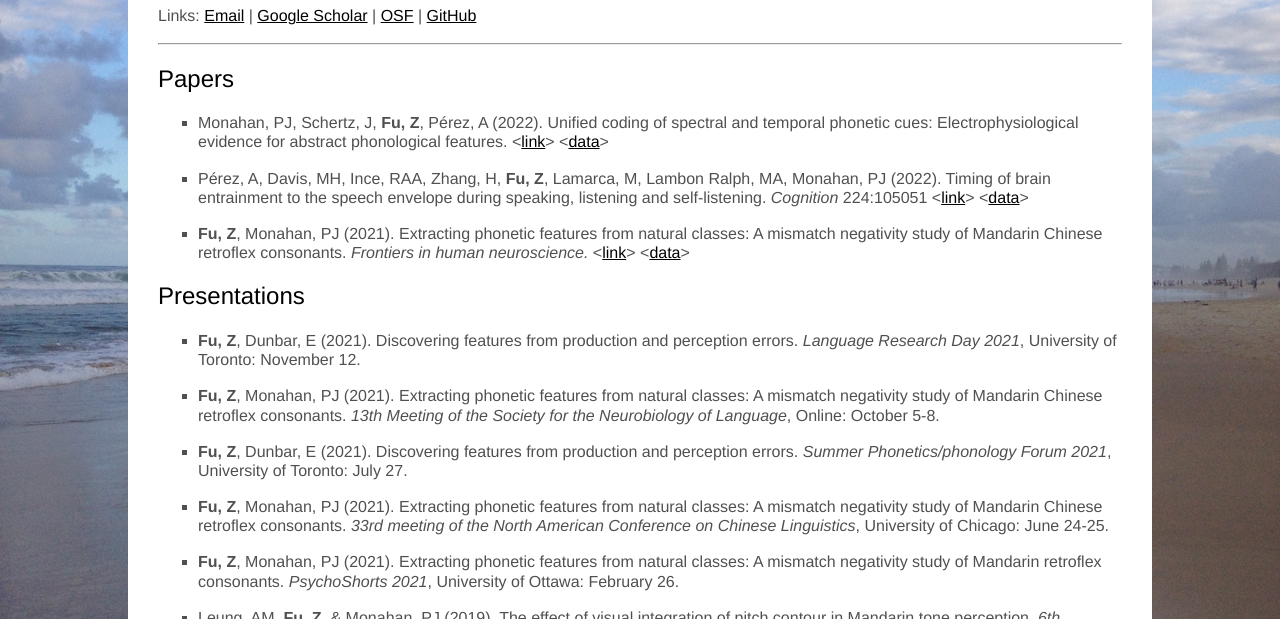
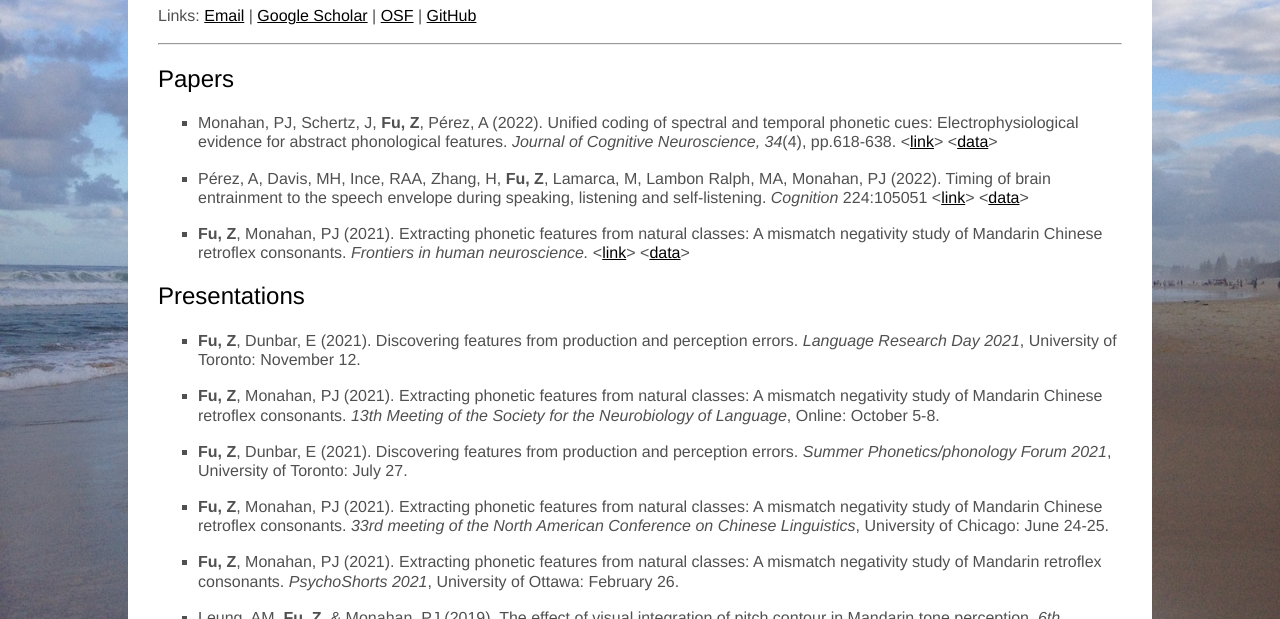
Before and after one commit to zhanaofu/zhanaofu.github.io, a plain HTML site: page index.html in a window 1280 px wide. Shown: the part 181-800 px from the top of the page. Drawn offline with Linux system fonts and the light colour scheme.

Commit message:
Update index.html

```diff
--- a/index.html
+++ b/index.html
@@ -154,7 +154,7 @@
 			<hr>
 			<h2 id="Papers">Papers</h2>
 			<ul>
-			<li>Monahan, PJ, Schertz, J, <b>Fu, Z</b>, Pérez, A (2022). Unified coding of spectral and temporal phonetic cues: Electrophysiological evidence for abstract phonological features. <<a href="https://direct.mit.edu/jocn/article/34/4/618/109213/Unified-Coding-of-Spectral-and-Temporal-Phonetic">link</a>> <<a href="https://osf.io/jn5cr/">data</a>></li>
+			<li>Monahan, PJ, Schertz, J, <b>Fu, Z</b>, Pérez, A (2022). Unified coding of spectral and temporal phonetic cues: Electrophysiological evidence for abstract phonological features. <i>Journal of Cognitive Neuroscience, 34</i>(4), pp.618-638. <<a href="https://direct.mit.edu/jocn/article/34/4/618/109213/Unified-Coding-of-Spectral-and-Temporal-Phonetic">link</a>> <<a href="https://osf.io/jn5cr/">data</a>></li>
 			<li>Pérez, A, Davis, MH, Ince, RAA, Zhang, H, <b>Fu, Z</b>, Lamarca, M, Lambon Ralph, MA, Monahan, PJ (2022). Timing of brain entrainment to the speech envelope during speaking, listening and self-listening. <i>Cognition</i> 224:105051 <<a href="https://www.sciencedirect.com/science/article/pii/S0010027722000397">link</a>> <<a href="https://osf.io/whuxy/">data</a>></li>
 			<li><b>Fu, Z</b>, Monahan, PJ (2021). Extracting phonetic features from natural classes: A mismatch negativity study of Mandarin Chinese retroflex consonants. <i> Frontiers in human neuroscience.</i> <<a href="https://www.frontiersin.org/articles/10.3389/fnhum.2021.609898">link</a>> <<a href="https://osf.io/uyg9e/">data</a>></li>
 			</ul>
```
